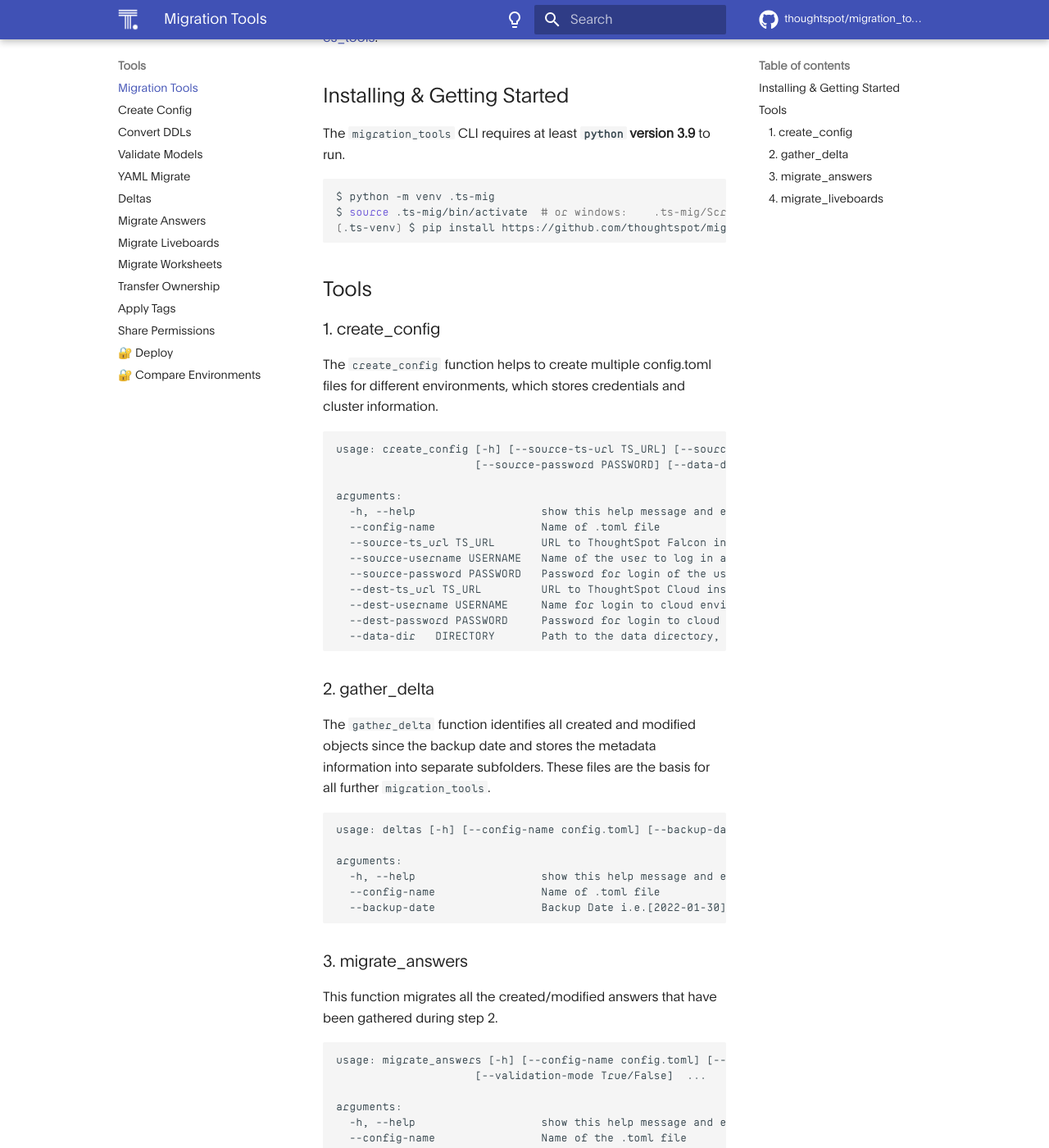
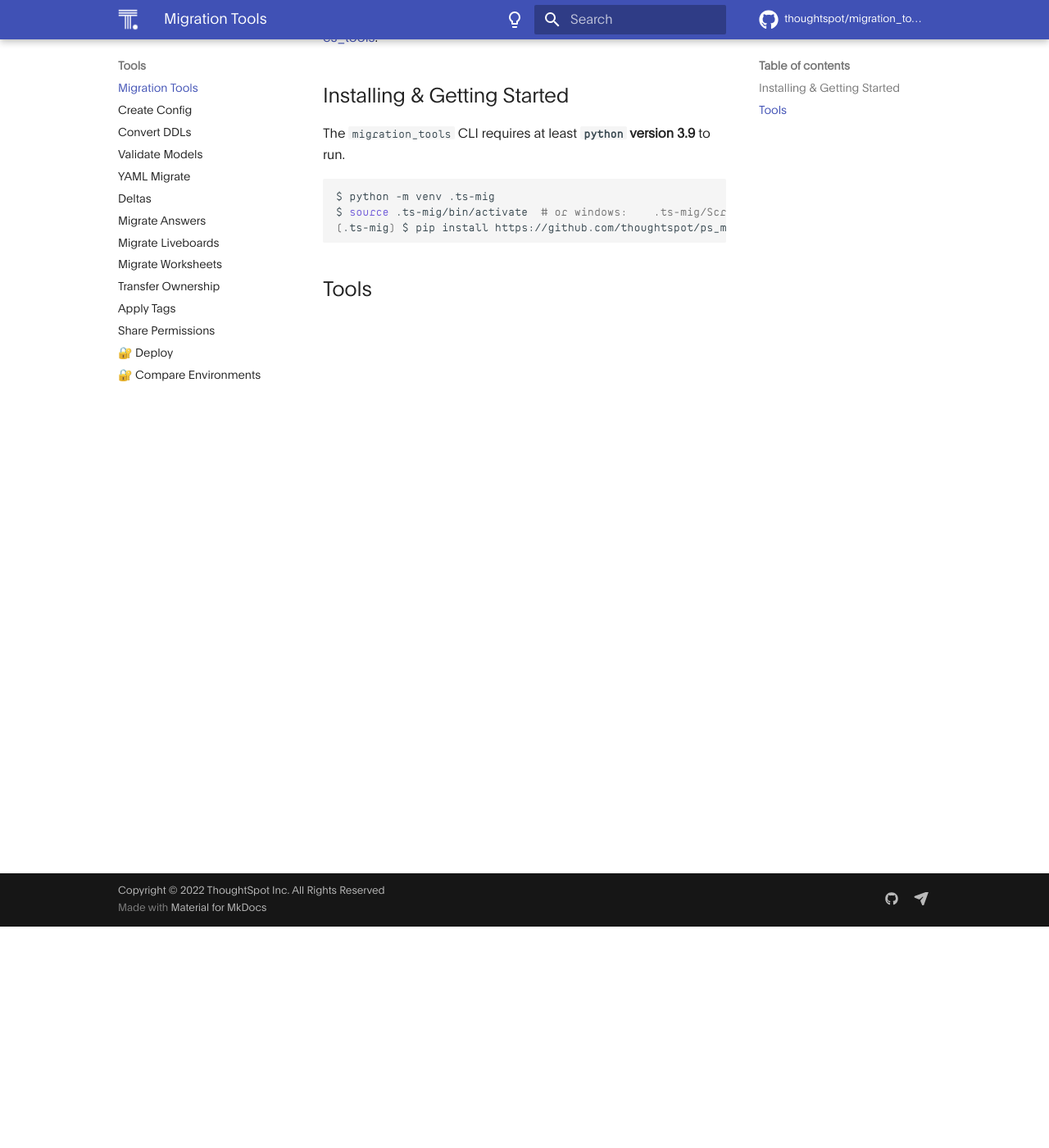
Before and after one commit to thoughtspot/ps_migration_tools, an MkDocs documentation site: the page built from docs/migration-tools/overview.md, in a window 1280 px wide and 1400 px high, scrolled down 270 px. Shown: the whole window at 82% size. Built offline with MkDocs 1.6.1 and Material for MkDocs 9.7.7, drawn with Linux system fonts in a browser that asks for light colours; some web fonts are replaced; comment, search, counter and statistics services are not loaded; some of the changed text lies outside the part shown.

````diff
--- a/docs/migration-tools/overview.md
+++ b/docs/migration-tools/overview.md
@@ -11,77 +11,6 @@
 ```shell
 $ python -m venv .ts-mig
 $ source .ts-mig/bin/activate  # or windows:    .ts-mig/Scripts/activate
-(.ts-venv) $ pip install https://github.com/thoughtspot/migration_tools/migration_tools.zip
+(.ts-mig) $ pip install https://github.com/thoughtspot/ps_migration_tools/ps_migration_tools.zip
 ```
 ## Tools
-
-### 1. create_config
-
-The `create_config` function helps to create multiple config.toml files for different environments, which stores credentials and cluster information.
-
-
-~~~
-usage: create_config [-h] [--source-ts-url TS_URL] [--source-username USERNAME]
-                     [--source-password PASSWORD] [--data-dir DIRECTORY]
-
-arguments:
-  -h, --help                   show this help message and exit
-  --config-name                Name of .toml file
-  --source-ts_url TS_URL       URL to ThoughtSpot Falcon instance, e.g. https://mycompany.thoughtspot.com
-  --source-username USERNAME   Name of the user to log in as.
-  --source-password PASSWORD   Password for login of the user to log in as.
-  --dest-ts_url TS_URL         URL to ThoughtSpot Cloud instance, e.g. https://mycompany.thoughtspot.cloud
-  --dest-username USERNAME     Name for login to cloud environment.
-  --dest-password PASSWORD     Password for login to cloud environment.
-  --data-dir   DIRECTORY       Path to the data directory, where you want to store the output files.
-
-
-~~~
-
-### 2. gather_delta
-
-The `gather_delta` function identifies all created and modified objects since the backup date and stores the metadata information into separate subfolders.
-These files are the basis for all further `migration_tools`.
-
-~~~
-usage: deltas [-h] [--config-name config.toml] [--backup-date DATE]  ...
-
-arguments:
-  -h, --help                   show this help message and exit
-  --config-name                Name of .toml file
-  --backup-date                Backup Date i.e.[2022-01-30]
-
-
-~~~
-### 3. migrate_answers
-
-This function migrates all the created/modified answers that have been gathered during step 2.
-
-~~~
-usage: migrate_answers [-h] [--config-name config.toml] [--migration-mode created/modified]
-                     [--validation-mode True/False]  ...
-
-arguments:
-  -h, --help                   show this help message and exit
-  --config-name                Name of the .toml file
-  --migration-mode  TYPE       Specify if you want to migrate created or modified answers. valid values:[created, modified]
-  --validation-mode BOOL       Run in validation mode only or apply actual changes (default: True). Set to False to migrate all objects.
-
-
-~~~
-### 4. migrate_liveboards
-
-This function migrates all the created/modified liveboards that have been gathered during step 2.
-
-~~~
-usage: migrate_liveboards [-h] [--config-name config.toml] [--migration-mode created/modified]
-                     [--validation-mode True/False]  ...
-
-arguments:
-  -h, --help                   show this help message and exit
-  --config-name                Name of the .toml file
-  --migration-mode  TYPE       Specify if you want to migrate created or modified answers. valid values:[created, modified]
-  --validation-mode BOOL       Run in validation mode only or apply actual changes (default: True). Set to False to migrate all objects.
-
-
-~~~
--- a/mkdocs.yml
+++ b/mkdocs.yml
@@ -97,15 +97,15 @@
     - Convert DDLs: migration-tools/convert-ddls/readme.md
     - Validate Models: migration-tools/validate-models/readme.md
     - YAML Migrate: migration-tools/migrate-yaml/readme.md
-    - Deltas: migration-tools/deltas/README.md
-    - Migrate Answers: migration-tools/answers/README.md
-    - Migrate Liveboards: migration-tools/liveboards/README.md
-    - Migrate Worksheets: migration-tools/worksheets/README.md
-    - Transfer Ownership: migration-tools/ownership/README.md
-    - Apply Tags: migration-tools/tags/README.md
-    - Share Permissions: migration-tools/share-permissions/README.md
-    - 🔐 Deploy: migration-tools/deploy/README.md
-    - 🔐 Compare Environments: migration-tools/compare/README.md
+    - Deltas: migration-tools/deltas/readme.md
+    - Migrate Answers: migration-tools/answers/readme.md
+    - Migrate Liveboards: migration-tools/liveboards/readme.md
+    - Migrate Worksheets: migration-tools/worksheets/readme.md
+    - Transfer Ownership: migration-tools/ownership/readme.md
+    - Apply Tags: migration-tools/tags/readme.md
+    - Share Permissions: migration-tools/share-permissions/readme.md
+    - 🔐 Deploy: migration-tools/deploy/readme.md
+    - 🔐 Compare Environments: migration-tools/compare/readme.md
   - Changelog:
     - v1.0.0: changelog/1.0.0.md
   - 🤓:
````
Also changed, not shown: docs/migration-tools/answers/readme.md (added, +15 -0 lines), docs/migration-tools/deltas/readme.md (added, +14 -0 lines), docs/migration-tools/liveboards/readme.md (added, +15 -0 lines), docs/migration-tools/ownership/readme.md (added, +12 -0 lines), docs/migration-tools/share-permissions/readme.md (added, +12 -0 lines), docs/migration-tools/tags/readme.md (added, +12 -0 lines), docs/migration-tools/worksheets/readme.md (added, +15 -0 lines), 3 other files.
